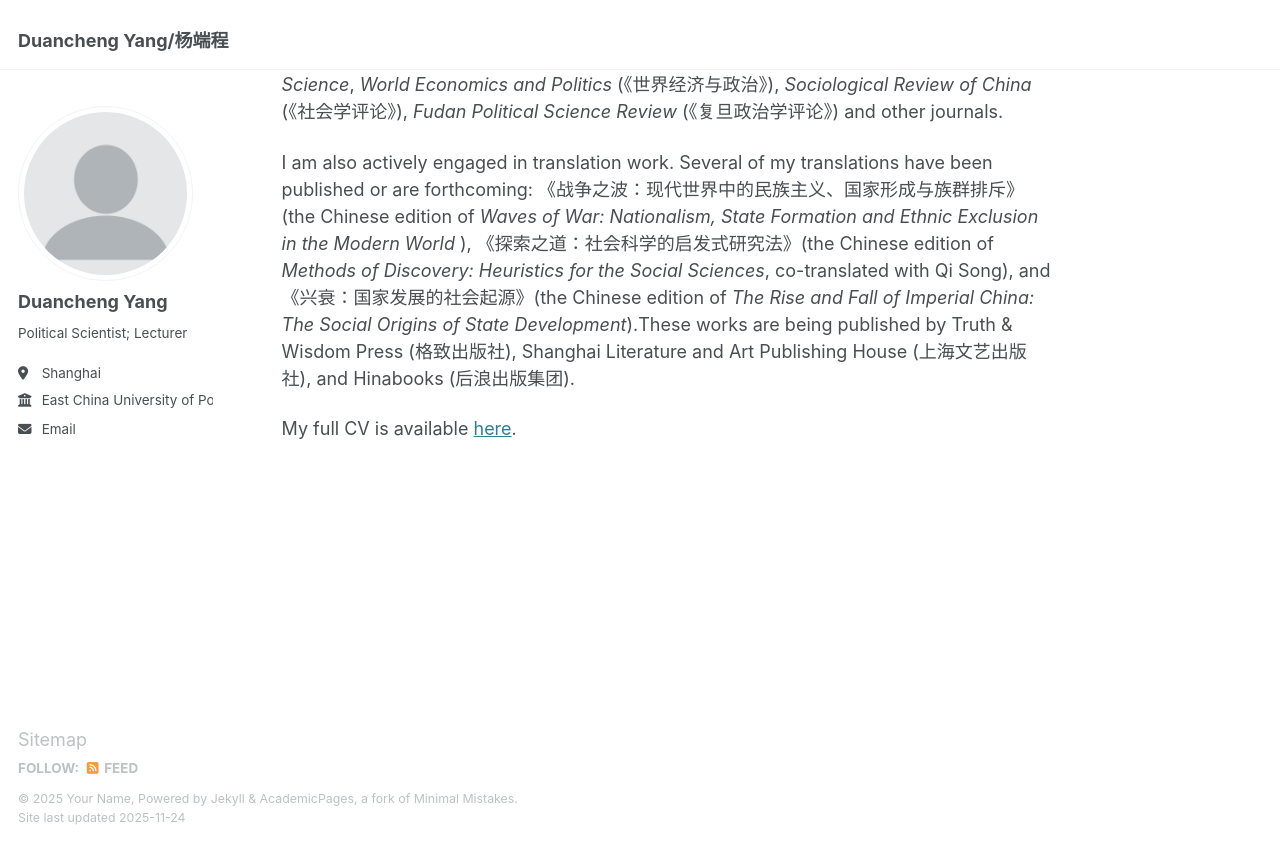
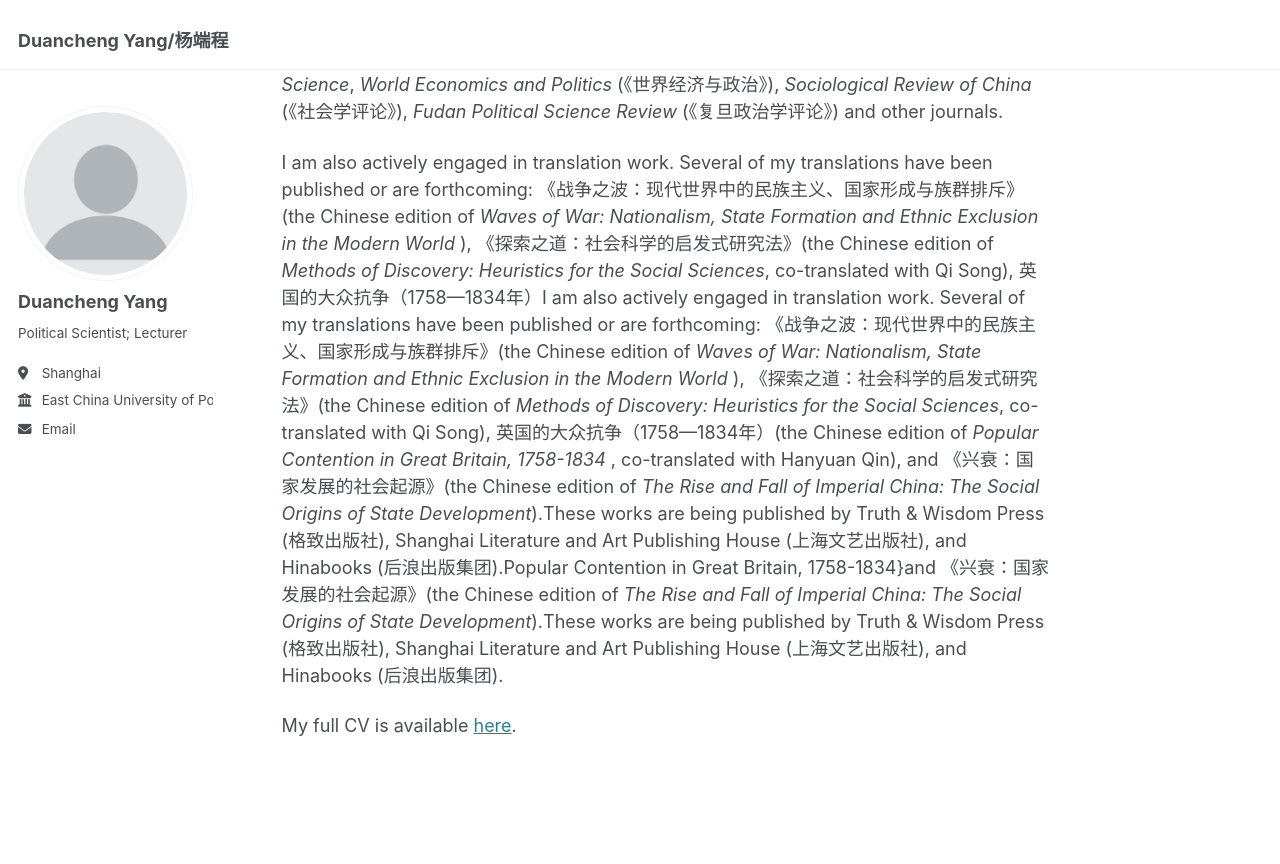
Before and after one commit to DCYeo/dcyeo.github.io, a Jekyll site: the page built from _pages/about.md, in a window 1280 px wide and 900 px high, scrolled down 670 px. Shown: the top 864 px of the window. Built offline with Jekyll 4.4.1, drawn with Linux system fonts in a browser that asks for light colours.

Commit message:
Update about.md

```diff
--- a/_pages/about.md
+++ b/_pages/about.md
@@ -20,6 +20,6 @@ My current teaching responsibilities include: 'Political Systems of Imperial Chi
 
 My work has appeared in peer-reviewed journals such as *Journal of Chinese Political Science*, *World Economics and Politics* (《世界经济与政治》), *Sociological Review of China* (《社会学评论》), *Fudan Political Science Review* (《复旦政治学评论》) and other journals.
 
-I am also actively engaged in translation work. Several of my translations have been published or are forthcoming: 《战争之波：现代世界中的民族主义、国家形成与族群排斥》(the Chinese edition of *Waves of War: Nationalism, State Formation and Ethnic Exclusion in the Modern World* ), 《探索之道：社会科学的启发式研究法》(the Chinese edition of *Methods of Discovery: Heuristics for the Social Sciences*, co-translated with Qi Song), and 《兴衰：国家发展的社会起源》(the Chinese edition of *The Rise and Fall of Imperial China: The Social Origins of State Development*).These works are being published by Truth & Wisdom Press (格致出版社), Shanghai Literature and Art Publishing House (上海文艺出版社), and Hinabooks (后浪出版集团).
+I am also actively engaged in translation work. Several of my translations have been published or are forthcoming: 《战争之波：现代世界中的民族主义、国家形成与族群排斥》(the Chinese edition of *Waves of War: Nationalism, State Formation and Ethnic Exclusion in the Modern World* ), 《探索之道：社会科学的启发式研究法》(the Chinese edition of *Methods of Discovery: Heuristics for the Social Sciences*, co-translated with Qi Song), 英国的大众抗争（1758—1834年）I am also actively engaged in translation work. Several of my translations have been published or are forthcoming: 《战争之波：现代世界中的民族主义、国家形成与族群排斥》(the Chinese edition of *Waves of War: Nationalism, State Formation and Ethnic Exclusion in the Modern World* ), 《探索之道：社会科学的启发式研究法》(the Chinese edition of *Methods of Discovery: Heuristics for the Social Sciences*, co-translated with Qi Song), 英国的大众抗争（1758—1834年）(the Chinese edition of *Popular Contention in Great Britain, 1758-1834* , co-translated with Hanyuan Qin), and 《兴衰：国家发展的社会起源》(the Chinese edition of *The Rise and Fall of Imperial China: The Social Origins of State Development*).These works are being published by Truth & Wisdom Press (格致出版社), Shanghai Literature and Art Publishing House (上海文艺出版社), and Hinabooks (后浪出版集团).Popular Contention in Great Britain, 1758-1834}and 《兴衰：国家发展的社会起源》(the Chinese edition of *The Rise and Fall of Imperial China: The Social Origins of State Development*).These works are being published by Truth & Wisdom Press (格致出版社), Shanghai Literature and Art Publishing House (上海文艺出版社), and Hinabooks (后浪出版集团).
 
 My full CV is available [here]({{ site.baseurl }}/files/Duancheng_s_CV.pdf).
```
